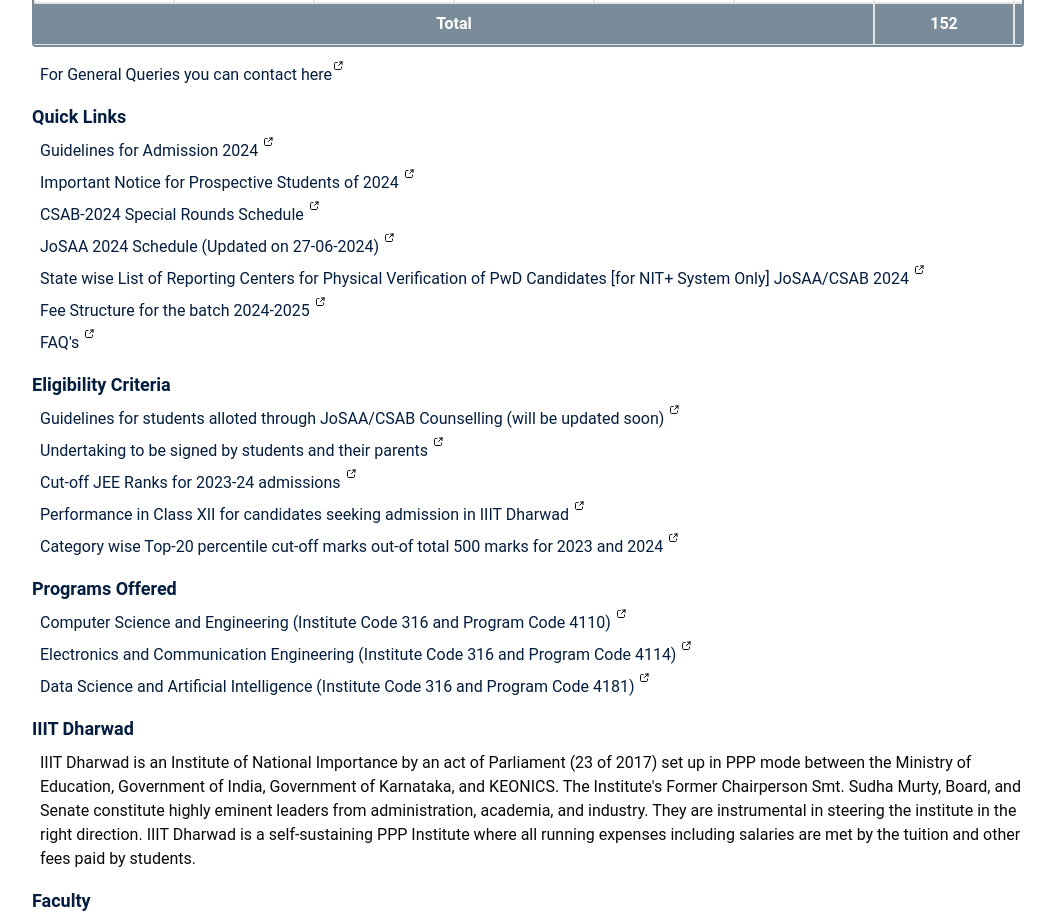
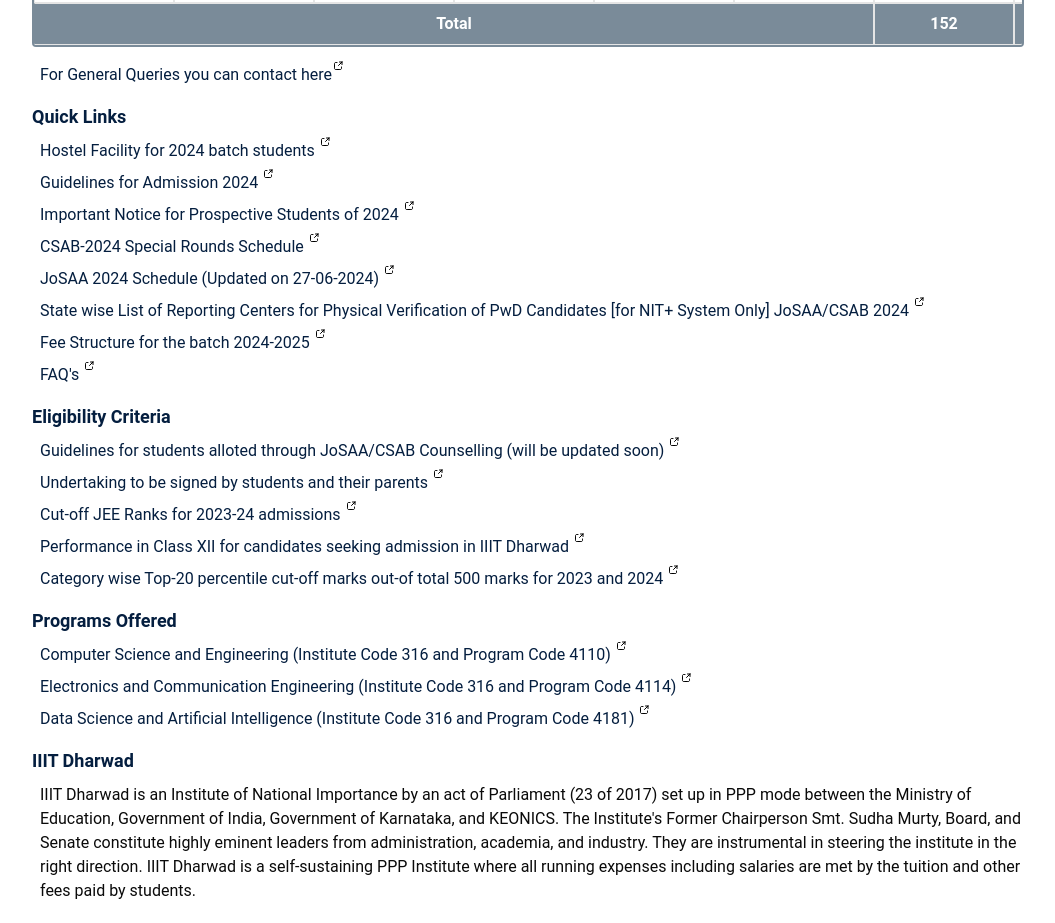
Before and after one commit to Velocity-IIITDWD/iiitdwd.ac.in, a Next.js app: page /admissions/btech in a window 1280 px wide. Shown: the part 2020-2943 px from the top of the page, without its empty margins (112-1167 px from the left). Built offline with nearby package versions, Linux system fonts and the light colour scheme.

Commit message:
data: added hostel link in admissions

```diff
--- a/data/admissions.ts
+++ b/data/admissions.ts
@@ -83,36 +83,41 @@ export const links: linksStructure[] = [
     links: [
       {
         id: 1,
+        link: '/docs/Hostel Facility for 2024 batch students.pdf',
+        displayText: 'Hostel Facility for 2024 batch students',
+      },
+      {
+        id: 2,
         link: '/docs/Guidelines for admission 2024-25.pdf',
         displayText: 'Guidelines for Admission 2024',
       },
       {
-        id: 2,
+        id: 3,
         link: '/docs/Important_Notice_For_Prospective_Students_22-07-24.pdf',
         displayText: 'Important Notice for Prospective Students of 2024',
       },
       {
-        id: 3,
+        id: 4,
         link: '/docs/CSAB_Schedule_2024.pdf',
         displayText: 'CSAB-2024 Special Rounds Schedule',
       },
       {
-        id: 4,
+        id: 5,
         link: '/docs/Josaa_Schedule-Updated_on_27thJune2024.pdf',
         displayText: 'JoSAA 2024 Schedule (Updated on 27-06-2024)',
       },
       {
-        id: 5,
+        id: 6,
         link: '/docs/State-wise-List-of-Reporting-Centers.pdf',
         displayText: 'State wise List of Reporting Centers for Physical Verification of PwD Candidates [for NIT+ System Only] JoSAA/CSAB 2024',
       },
       {
-        id: 6,
+        id: 7,
         link: '/docs/FEE_2024-25_Sheet1.pdf',
         displayText: 'Fee Structure for the batch 2024-2025',
       },
       {
-        id: 7,
+        id: 8,
         link: '/faq',
         displayText: "FAQ's",
       },
```
